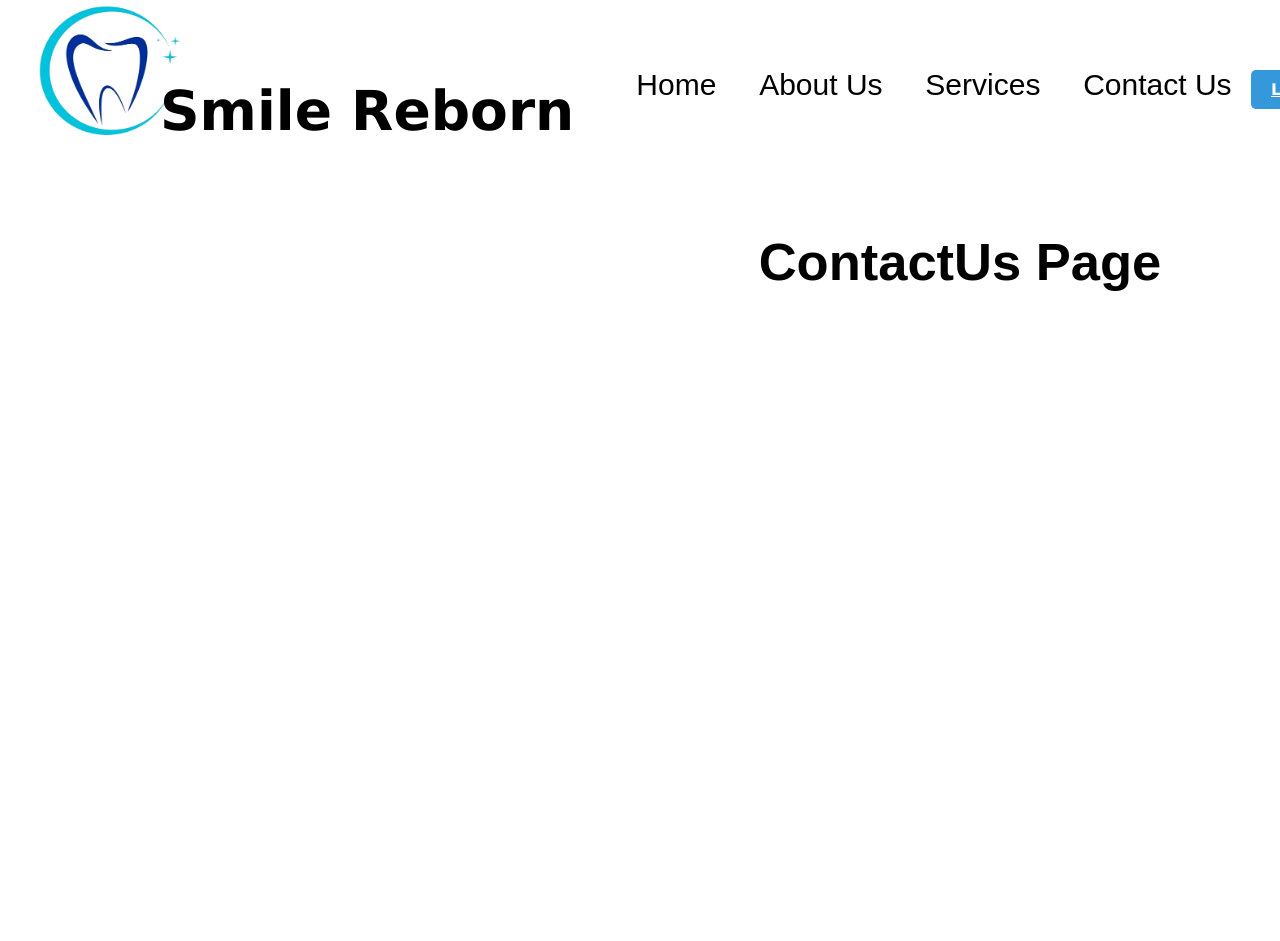
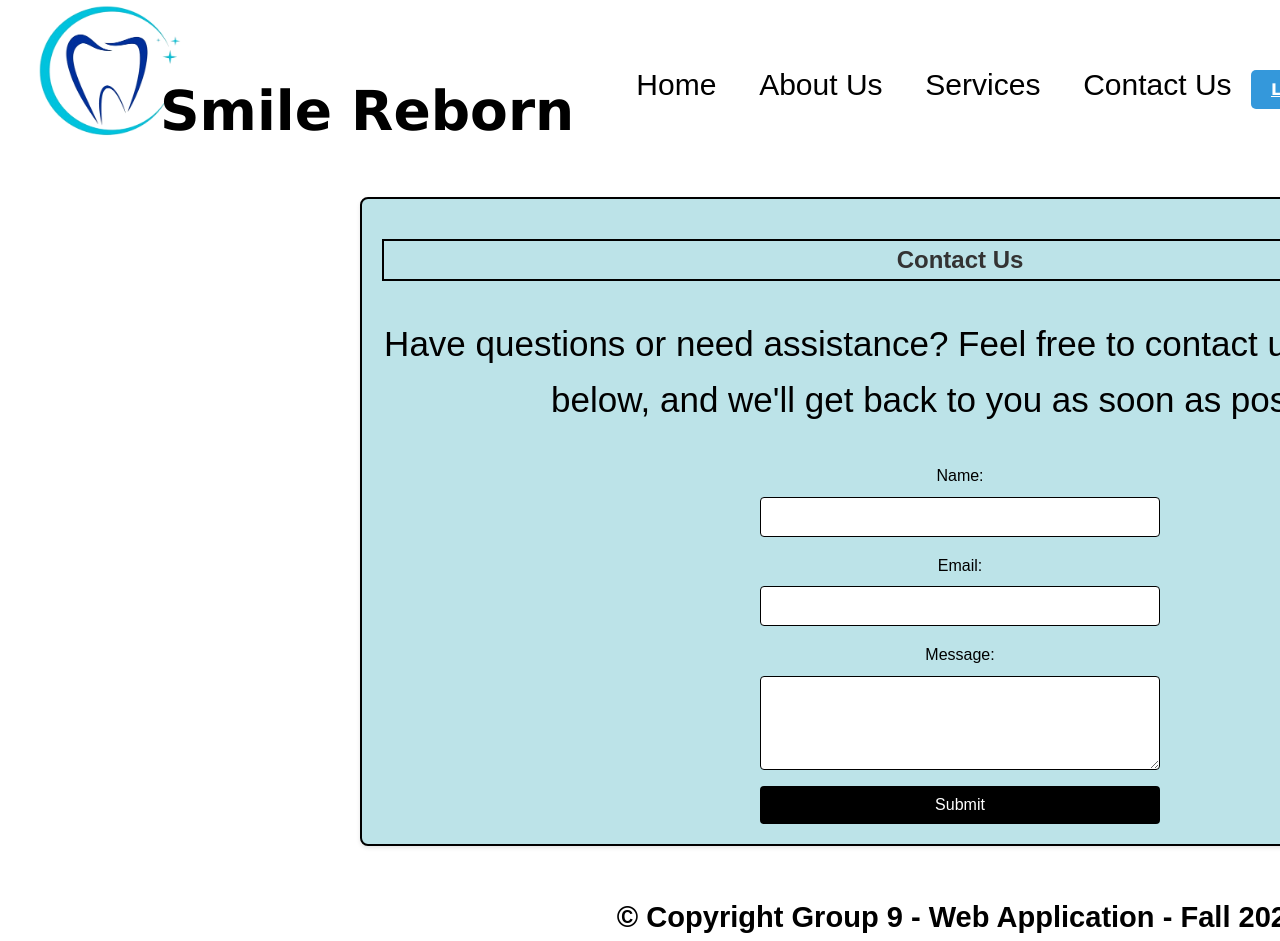
Before and after one commit to JesterDomingo/DentistWebApp, a React (Create React App) app in the folder dentist-booking-app/: page /contactus in a window 1280 px wide. Shown: the top 941 px of the page. Before the commit the page ends 800 px from the top, so only its background shows below. Built offline with nearby package versions, Linux system fonts and the light colour scheme.

Commit message:
ContactUs/Service/Updated

```diff
--- /dev/null
+++ b/dentist-booking-app/src/csspages/ContactUs.css
@@ -0,0 +1,57 @@
+/* ContactUs.css */
+
+.contact-us-container {
+    max-width: 1200px;
+    margin: 0 auto;
+  }
+
+  .content-box {
+    border: 2px solid #000;
+    padding: 20px;
+    margin-top: 20px;
+  }
+
+  .section-title {
+    font-size: 24px;
+    font-weight: bold;
+    border: 2px solid black;
+  }
+
+  .contact-form {
+    margin-top: 20px;
+  }
+
+  form {
+    display: flex;
+    flex-direction: column;
+    max-width: 400px;
+    margin: 0 auto;
+  }
+
+  label {
+    font-size: 16px;
+    margin-bottom: 8px;
+  }
+
+  input,
+  textarea {
+    padding: 10px;
+    margin-bottom: 16px;
+    border: 1px solid #000;
+    border-radius: 4px;
+    font-size: 16px;
+  }
+
+  button {
+    padding: 10px;
+    background-color: #000;
+    color: #fff;
+    border: none;
+    border-radius: 4px;
+    font-size: 16px;
+    cursor: pointer;
+  }
+
+  button:hover {
+    background-color: #333;
+  }
--- /dev/null
+++ b/dentist-booking-app/src/csspages/Services.css
@@ -0,0 +1,31 @@
+/* Services.css */
+.services-container {
+    max-width: 1200px;
+    margin: 0 auto;
+  }
+
+  .content-box {
+    border: 2px solid #000;
+    padding: 20px;
+    margin-top: 20px;
+  }
+
+  .section-title {
+    font-size: 35px;
+    font-weight: bold;
+  }
+
+  .service-item {
+    margin-top: 20px;
+    font-weight: black;
+  }
+
+  .service-item h3 {
+    font-size: 35px;
+    font-weight: bold;
+  }
+
+  .service-item p {
+    font-size: 35px;
+    line-height: 1.5;
+  }
--- a/dentist-booking-app/src/pages/ContactUs.js
+++ b/dentist-booking-app/src/pages/ContactUs.js
@@ -1,13 +1,38 @@
+// ContactUs.js
 import React from 'react';
-import Header from "../components/header";
+import Header from '../components/header';
+import Footer from '../components/footer';
+import '../csspages/ContactUs.css'; // Create a new CSS file for styles
 
+const ContactUs = () => {
+  return (
+    <div className="contact-us-container">
+      <Header />
+      <div className="content-box">
+        <h2 className="section-title">Contact Us</h2>
+        <p>
+          Have questions or need assistance? Feel free to contact us using the form below, and we'll get back to you as soon as possible.
+        </p>
 
+        {/* Contact Form */}
+        <div className="contact-form">
+          <form>
+            <label htmlFor="name">Name:</label>
+            <input type="text" id="name" name="name" required />
 
-export default function ContactUs(){
-    return (
-        <>
-        <Header />
-        <h2>ContactUs Page</h2>
-        </>
-    )
-}
+            <label htmlFor="email">Email:</label>
+            <input type="email" id="email" name="email" required />
+
+            <label htmlFor="message">Message:</label>
+            <textarea id="message" name="message" rows="4" required></textarea>
+
+            <button type="submit">Submit</button>
+          </form>
+        </div>
+      </div>
+      <Footer />
+    </div>
+  );
+};
+
+export default ContactUs;
--- a/dentist-booking-app/src/pages/Services.js
+++ b/dentist-booking-app/src/pages/Services.js
@@ -1,13 +1,45 @@
 import React from 'react';
-import Header from "../components/header";
+import Header from '../components/header';
+import Footer from '../components/footer';
+import '../csspages/Services.css';
 
+const Services = () => {
+  return (
+    <div className="services-container">
+      <Header />
+      <div className="content-box">
+        <h2 className="section-title">Our Services</h2>
+        <p>
+          At Smile Reborn Dental Clinic, we offer a comprehensive range of dental services to meet your oral health needs. Our experienced team of dental professionals is dedicated to providing high-quality and personalized care. Explore our services below:
+        </p>
 
+        <div className="service-item">
+          <h3>Dental Check-ups and Cleanings</h3>
+          <p>Regular check-ups and cleanings are essential for maintaining good oral health. Our team will assess your dental health and provide thorough cleanings to keep your smile bright.</p>
+        </div>
 
-export default function Services(){
-    return (
-        <>
-        <Header />
-        <h2>Services Page</h2>
-        </>
-    )
-}
+        <div className="service-item">
+          <h3>Teeth Whitening</h3>
+          <p>Enhance the brightness of your smile with our professional teeth whitening services. Achieve a whiter and more radiant smile in a safe and controlled environment.</p>
+        </div>
+
+        <div className="service-item">
+          <h3>Restorative Dentistry</h3>
+          <p>Restore and strengthen damaged or missing teeth with our restorative dentistry options, including dental crowns, bridges, and implants.</p>
+        </div>
+
+        <div className="service-item">
+          <h3>Orthodontic Treatments</h3>
+          <p>Straighten your teeth and correct bite issues with our orthodontic treatments, including traditional braces and clear aligners.</p>
+        </div>
+
+        {/* Add more service items as needed */}
+      </div>
+
+      {/* Additional content if needed */}
+      <Footer />
+    </div>
+  );
+};
+
+export default Services;
```
